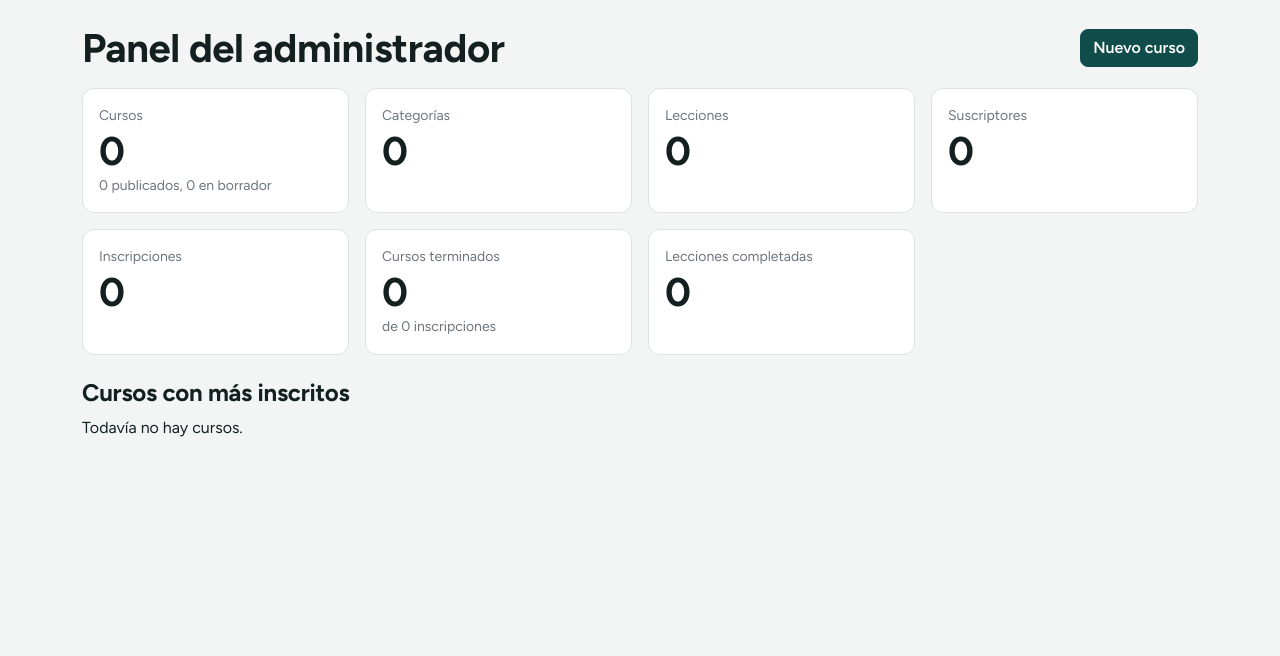
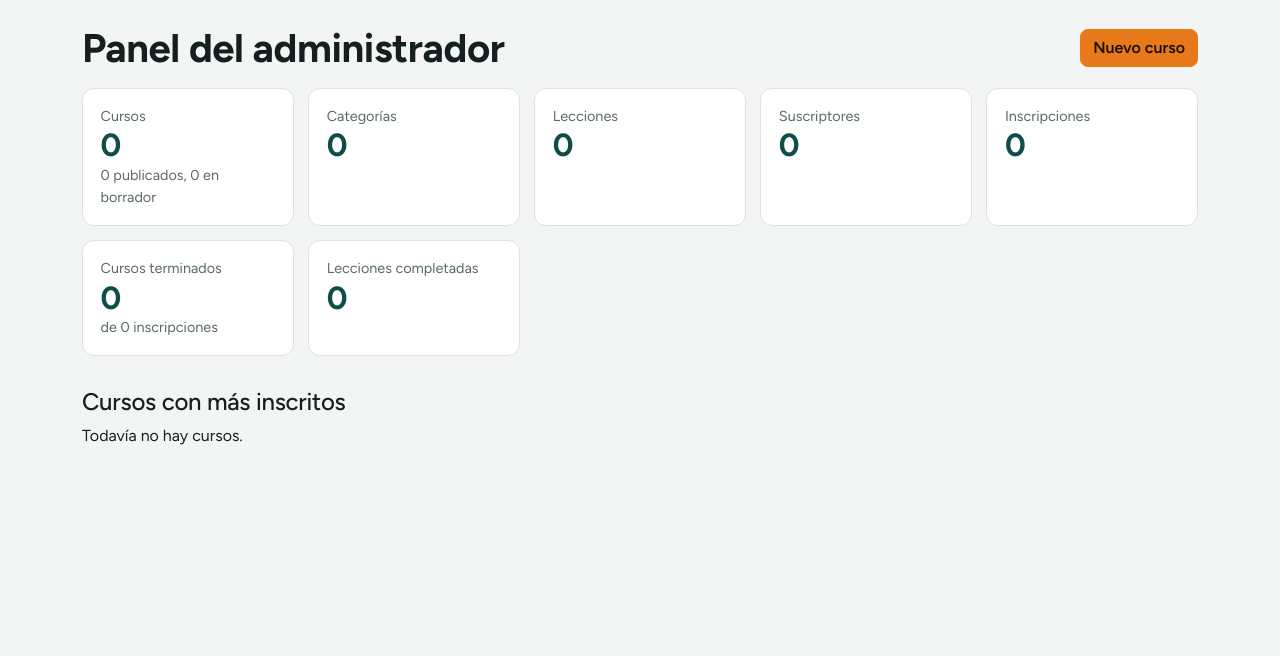
Before and after one commit to manusito12357/ProyectoWeb, an ASP.NET Core app: page /Panel in a window 1280 px wide. Shown: the part 65-721 px from the top of the page. Run offline with ASP.NET Core 8, Linux system fonts and the light colour scheme; the visitor is signed in with stand-in values (Sample User, id 1); data that the repository does not hold is empty; style sheets or scripts are compiled from the project's sources; some libraries are stand-ins or nearby versions.

Commit message:
Administracion con el nuevo diseno y correccion de Iniciales vacias

```diff
--- a/proyectoweb/Models/Curso.cs
+++ b/proyectoweb/Models/Curso.cs
@@ -57,7 +57,11 @@ namespace proyectoweb.Models
         {
             get
             {
-                var palabras = Titulo.Split(' ', StringSplitOptions.RemoveEmptyEntries);
+                var palabras = (Titulo ?? "").Split(' ', StringSplitOptions.RemoveEmptyEntries);
+                if (palabras.Length == 0)
+                {
+                    return "";
+                }
                 var clave = palabras.FirstOrDefault(p => !PalabrasComunes.Contains(p.ToLower())) ?? palabras[0];
                 return clave.Length < 2 ? clave.ToUpper() : char.ToUpper(clave[0]) + clave.Substring(1, 1);
             }
--- a/proyectoweb/Views/Categorias/Delete.cshtml
+++ b/proyectoweb/Views/Categorias/Delete.cshtml
@@ -24,10 +24,12 @@ else
 
 <div asp-validation-summary="ModelOnly" class="text-danger"></div>
 
+<div class="panel-admin">
 <dl class="row">
     <dt class="col-sm-3">@Html.DisplayNameFor(model => model.Nombre)</dt>
     <dd class="col-sm-9 text-capitalize">@Model.Nombre</dd>
 </dl>
+</div>
 
 <form asp-action="Delete">
     <input type="hidden" asp-for="Id" />
--- a/proyectoweb/Views/Categorias/Index.cshtml
+++ b/proyectoweb/Views/Categorias/Index.cshtml
@@ -6,7 +6,7 @@
 
 <div class="encabezado-lista">
     <h1>Categorías</h1>
-    <a asp-action="Create" class="btn btn-primary">Nueva categoría</a>
+    <a asp-action="Create" class="btn btn-destacado">Nueva categoría</a>
 </div>
 
 @if (!Model.Any())
--- a/proyectoweb/Views/Cursos/Delete.cshtml
+++ b/proyectoweb/Views/Cursos/Delete.cshtml
@@ -22,18 +22,20 @@
     }
 </div>
 
+<div class="panel-admin">
 <dl class="row">
     <dt class="col-sm-3">@Html.DisplayNameFor(model => model.Titulo)</dt>
     <dd class="col-sm-9">@Model.Titulo</dd>
     <dt class="col-sm-3">@Html.DisplayNameFor(model => model.Categoria)</dt>
     <dd class="col-sm-9 text-capitalize">@Model.Categoria?.Nombre</dd>
     <dt class="col-sm-3">@Html.DisplayNameFor(model => model.Nivel)</dt>
-    <dd class="col-sm-9"><partial name="_EtiquetaNivel" model="Model.Nivel" /></dd>
+    <dd class="col-sm-9"><partial name="_MedidorNivel" model="Model.Nivel" /></dd>
     <dt class="col-sm-3">@Html.DisplayNameFor(model => model.DuracionMinutos)</dt>
     <dd class="col-sm-9">@Model.DuracionMinutos min</dd>
     <dt class="col-sm-3">Estado</dt>
     <dd class="col-sm-9">@(Model.Publicado ? "Publicado" : "Borrador")</dd>
 </dl>
+</div>
 
 <form asp-action="Delete">
     <input type="hidden" asp-for="Id" />
--- a/proyectoweb/Views/Lecciones/Delete.cshtml
+++ b/proyectoweb/Views/Lecciones/Delete.cshtml
@@ -23,6 +23,7 @@
     }
 </div>
 
+<div class="panel-admin">
 <dl class="row">
     <dt class="col-sm-3">@Html.DisplayNameFor(model => model.Titulo)</dt>
     <dd class="col-sm-9">@Model.Titulo</dd>
@@ -31,6 +32,7 @@
     <dt class="col-sm-3">@Html.DisplayNameFor(model => model.Orden)</dt>
     <dd class="col-sm-9">@Model.Orden</dd>
 </dl>
+</div>
 
 <form asp-action="Delete">
     <input type="hidden" asp-for="Id" />
--- a/proyectoweb/Views/Lecciones/Index.cshtml
+++ b/proyectoweb/Views/Lecciones/Index.cshtml
@@ -12,7 +12,7 @@
         {
             <a asp-controller="Cursos" asp-action="Index" class="btn btn-link">Volver a cursos</a>
         }
-        <a asp-action="Create" asp-route-cursoId="@curso?.Id" class="btn btn-primary">Nueva lección</a>
+        <a asp-action="Create" asp-route-cursoId="@curso?.Id" class="btn btn-destacado">Nueva lección</a>
     </div>
 </div>
 
--- a/proyectoweb/Views/Panel/Index.cshtml
+++ b/proyectoweb/Views/Panel/Index.cshtml
@@ -2,75 +2,39 @@
 
 @{
     ViewData["Title"] = "Panel";
+
+    var indicadores = new (string Texto, int Valor, string? Nota)[]
+    {
+        ("Cursos", Model.Cursos, Model.Publicados + " publicados, " + Model.Borradores + " en borrador"),
+        ("Categorías", Model.Categorias, null),
+        ("Lecciones", Model.Lecciones, null),
+        ("Suscriptores", Model.Suscriptores, null),
+        ("Inscripciones", Model.Inscripciones, null),
+        ("Cursos terminados", Model.Terminados, "de " + Model.Inscripciones + " inscripciones"),
+        ("Lecciones completadas", Model.LeccionesCompletadas, null)
+    };
 }
 
 <div class="encabezado-lista">
     <h1>Panel del administrador</h1>
-    <a asp-controller="Cursos" asp-action="Create" class="btn btn-primary">Nuevo curso</a>
+    <a asp-controller="Cursos" asp-action="Create" class="btn btn-destacado">Nuevo curso</a>
 </div>
 
-<div class="row row-cols-2 row-cols-lg-4 g-3 mb-4">
-    <div class="col">
-        <div class="card h-100">
-            <div class="card-body">
-                <div class="text-muted small">Cursos</div>
-                <div class="display-6 fw-bold">@Model.Cursos</div>
-                <div class="small text-muted">@Model.Publicados publicados, @Model.Borradores en borrador</div>
+<div class="indicadores">
+    @foreach (var (texto, valor, nota) in indicadores)
+    {
+        <div class="indicador">
+            <div class="texto">@texto</div>
+            <div class="valor">@valor</div>
+            @if (nota != null)
+            {
+                <div class="nota">@nota</div>
+            }
         </div>
-        </div>
-    </div>
-    <div class="col">
-        <div class="card h-100">
-            <div class="card-body">
-                <div class="text-muted small">Categorías</div>
-                <div class="display-6 fw-bold">@Model.Categorias</div>
-            </div>
-        </div>
-    </div>
-    <div class="col">
-        <div class="card h-100">
-            <div class="card-body">
-                <div class="text-muted small">Lecciones</div>
-                <div class="display-6 fw-bold">@Model.Lecciones</div>
-            </div>
-        </div>
-    </div>
-    <div class="col">
-        <div class="card h-100">
-            <div class="card-body">
-                <div class="text-muted small">Suscriptores</div>
-                <div class="display-6 fw-bold">@Model.Suscriptores</div>
-            </div>
-        </div>
-    </div>
-    <div class="col">
-        <div class="card h-100">
-            <div class="card-body">
-                <div class="text-muted small">Inscripciones</div>
-                <div class="display-6 fw-bold">@Model.Inscripciones</div>
-            </div>
-        </div>
-    </div>
-    <div class="col">
-        <div class="card h-100">
-            <div class="card-body">
-                <div class="text-muted small">Cursos terminados</div>
-                <div class="display-6 fw-bold">@Model.Terminados</div>
-                <div class="small text-muted">de @Model.Inscripciones inscripciones</div>
-            </div>
-        </div>
-    </div>
-    <div class="col">
-        <div class="card h-100">
-            <div class="card-body">
-                <div class="text-muted small">Lecciones completadas</div>
-                <div class="display-6 fw-bold">@Model.LeccionesCompletadas</div>
-            </div>
-        </div>
-    </div>
+    }
 </div>
 
-<h4>Cursos con más inscritos</h4>
+<h2 class="h4">Cursos con más inscritos</h2>
 @if (!Model.Populares.Any())
 {
     <p>Todavía no hay cursos.</p>
@@ -87,7 +51,8 @@ else
                 </tr>
             </thead>
             <tbody>
-@foreach (var curso in Model.Populares) {
+                @foreach (var curso in Model.Populares)
+                {
                     <tr>
                         <td>@curso.Titulo</td>
                         <td>@curso.Inscritos</td>
--- a/proyectoweb/wwwroot/css/site.css
+++ b/proyectoweb/wwwroot/css/site.css
@@ -652,6 +652,68 @@ a:focus-visible,
   }
 }
 
+/* Administración */
+
+.indicadores {
+  display: grid;
+  grid-template-columns: repeat(auto-fill, minmax(12rem, 1fr));
+  gap: 0.9rem;
+  margin-bottom: 2rem;
+}
+
+.indicador {
+  padding: 1rem 1.1rem;
+  border: 1px solid var(--borde);
+  border-radius: 0.75rem;
+  background-color: #fff;
+}
+
+.indicador .valor {
+  color: var(--pino);
+  font-size: 2rem;
+  font-weight: 700;
+  line-height: 1.15;
+}
+
+.indicador .texto,
+.indicador .nota {
+  color: var(--muted);
+  font-size: 0.9rem;
+}
+
+.panel-admin {
+  max-width: 44rem;
+  margin-bottom: 1rem;
+  padding: 1.5rem;
+  border: 1px solid var(--borde);
+  border-radius: 0.75rem;
+  background-color: #fff;
+}
+
+.panel-admin dl {
+  margin-bottom: 0;
+}
+
+.panel-admin dt {
+  color: var(--muted);
+  font-weight: 500;
+}
+
+.sello {
+  display: inline-block;
+  padding: 0.15rem 0.6rem;
+  border-radius: 1rem;
+  background-color: #e8ecea;
+  color: var(--muted);
+  font-size: 0.82rem;
+  font-weight: 600;
+}
+
+.sello.publicado {
+  background-color: #dcefe2;
+  color: #1f6b3a;
+}
+
 /* Detalle del curso */
 
 .ruta {
```
Also changed, not shown: proyectoweb/Views/Categorias/Create.cshtml (+5 -14 lines), proyectoweb/Views/Categorias/Details.cshtml (+7 -14 lines), proyectoweb/Views/Categorias/Edit.cshtml (+6 -15 lines), proyectoweb/Views/Cursos/Create.cshtml (+6 -9 lines), proyectoweb/Views/Cursos/Details.cshtml (+8 -6 lines), proyectoweb/Views/Cursos/Edit.cshtml (+2 -5 lines), proyectoweb/Views/Cursos/Index.cshtml (+4 -4 lines), proyectoweb/Views/Lecciones/Create.cshtml (+6 -9 lines), proyectoweb/Views/Lecciones/Details.cshtml (+13 -32 lines), proyectoweb/Views/Lecciones/Edit.cshtml (+7 -10 lines), proyectoweb/Views/Shared/_EtiquetaNivel.cshtml (deleted, +0 -11 lines). Lines whose indentation alone changed are shown as unchanged.
